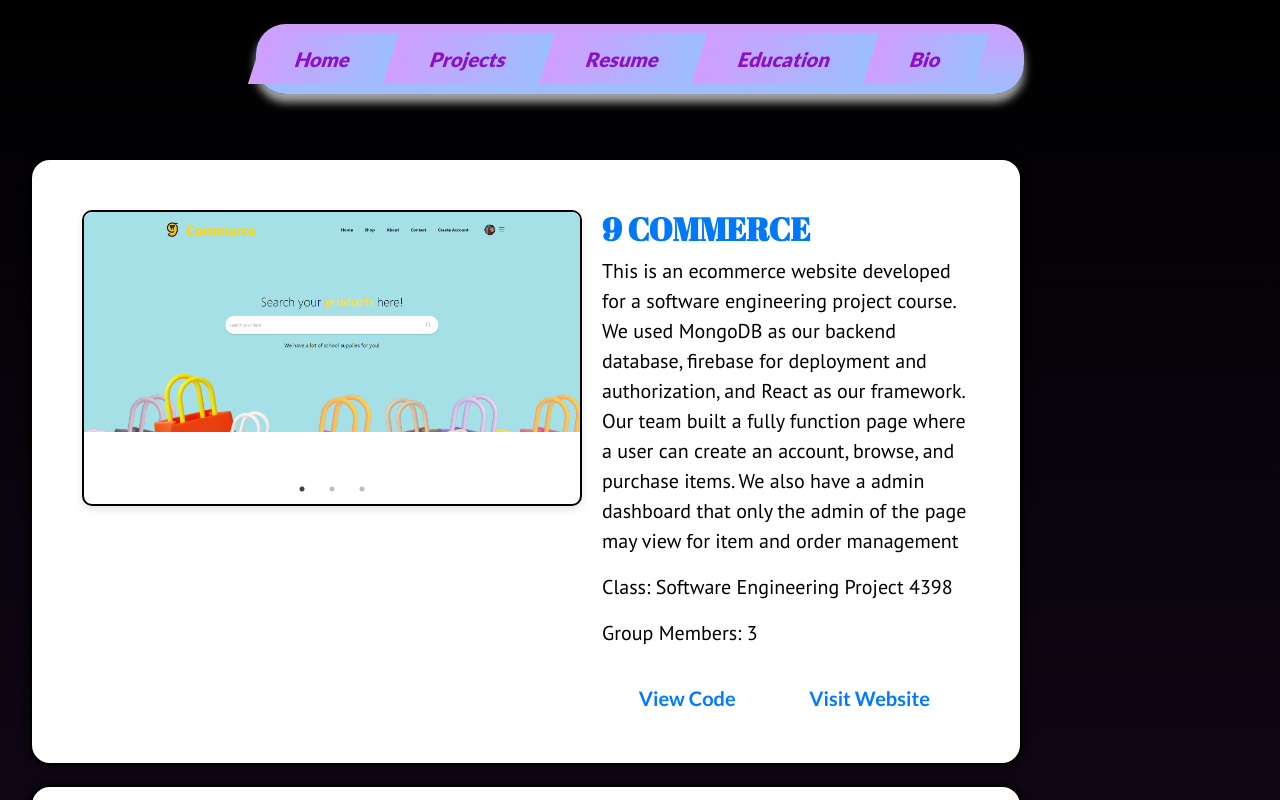
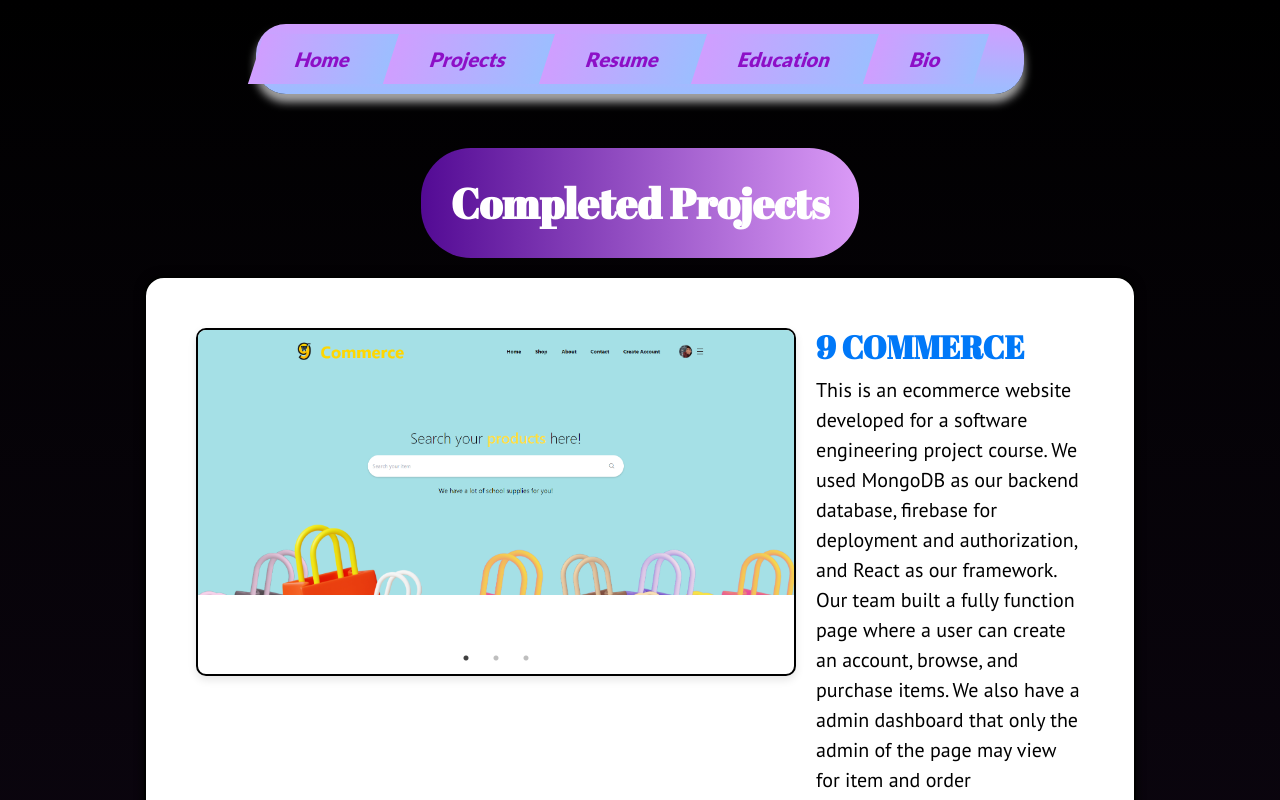
Before and after one commit to LetsGetRemixed/PersonalWebsite, a React (Create React App) app in the folder colby-person/: page /projects in a window 1280 px wide. Built offline with nearby package versions, Linux system fonts and the light colour scheme; a web font is replaced by a local one.

Commit message:
in progress projects
in progress projects

```diff
--- a/colby-person/src/components/Projects/ProjectPage.js
+++ b/colby-person/src/components/Projects/ProjectPage.js
@@ -5,14 +5,23 @@ import Navbar from '../Navigationbar/Navbar';
 import '../Projects/Projects.css';
 
 const ProjectsPage = () => {
+    const completedProjects = Projectsdata.filter(project => project.id < 30);
+    const inProgressProjects = Projectsdata.filter(project => project.id >= 30);
+
     return (
         <div>
             <Navbar />
         <div className='background'>
-            <div style={{ display: 'flex', flexDirection: 'column', alignItems: 'flex-start', padding: '20px' }}>
-                {Projectsdata.map((project) => (
+
+            <div style={{ display: 'flex', flexDirection: 'column', alignItems: 'center', padding: '20px' }}>
+                 <h1 className='comphead'>Completed Projects</h1>
+                {completedProjects.map((project) => (
                     <ProjectCard key={project.id} project={project} />
                 ))}
+                <h1 className='uncomphead'>In Progress Projects</h1>
+                    {inProgressProjects.map((project) => (
+                        <ProjectCard key={project.id} project={project} />
+                    ))}
             </div>
         </div>
         </div>
--- a/colby-person/src/components/Projects/Projectdata.js
+++ b/colby-person/src/components/Projects/Projectdata.js
@@ -4,6 +4,7 @@ const Projectsdata = [
         id: 1,
         title: "9 COMMERCE",
         description: "This is an ecommerce website developed for a software engineering project course. We used MongoDB as our backend database, firebase for deployment and authorization, and React as our framework. Our team built a fully function page where a user can create an account, browse, and purchase items. We also have a admin dashboard that only the admin of the page may view for item and order management",
+        type: "Class Project",
         class: "Software Engineering Project 4398",
         members: 3,
         images: [
@@ -19,6 +20,7 @@ const Projectsdata = [
         id: 2,
         title: "Poke-Scan",
         description: "This project uses a vision trainer model to accurately detect pokemon cards so a user can add or remove them from their collection.",
+        type: "Class Project",
         class: "Intro To Computer Vision 4337 ",
         members: 2,
         images: [
@@ -34,6 +36,7 @@ const Projectsdata = [
         id: 3,
         title: "Jumble Pack",
         description: "A Local multiplayer application that features multiples games. Includes a unique pong game with powerups, a block-runner game, and classic tic-tac-toe",
+        type: "Class Project",
         class: "Software Engineering 3398",
         members: 4,
         images: [
@@ -48,6 +51,7 @@ const Projectsdata = [
         id: 4,
         title: "MindMi",
         description: "MindMi is a reminder, scheduling, and mindfulness app. It was created for high-stress users (like college students or business men and women) to help relax, plan, and help users with maintaining their mental health.",
+        type: "Class Project",
         class: "Human Factors 4326",
         members: 4,
         images: [
@@ -56,6 +60,20 @@ const Projectsdata = [
             '/images/mindmi/mindmireminder.png',
         ],
         codeLink: "https://github.com/LetsGetRemixed/MindMi"
+    },
+    {
+        id: 30,
+        title: "Clean Power Pro Website",
+        description: "A financing Tax caluclator built for CleanPowerPro to help clients who use solar get an estimated understanding on how much money their company can save them when filing their taxes with their company",
+        type: "Job Assignment",
+        class: "Clean Power Pro",
+        members: 2,
+        images: [
+            '/images/mindmi/mindmicalendar.png',
+            '/images/mindmi/mindmijournal.png',
+            '/images/mindmi/mindmireminder.png',
+        ],
+        codeLink: "https://github.com/LetsGetRemixed/TaxWebsite"
     }
 ];
 
--- a/colby-person/src/components/Projects/Projects.css
+++ b/colby-person/src/components/Projects/Projects.css
@@ -2,6 +2,18 @@
 body{
 
     font-family: "lato", sans-serif;
+}
+body h1{
+    font-size: 42px; /* Large, bold text for the name */
+    font-weight: 700;
+    background: linear-gradient(to right, #530a94, #db9bf7);
+    font-family: "Abril Fatface", serif;
+    color: white;
+    text-align: center;
+    border-radius: 50px;
+    padding: 30px;
+
+
 }
 body h2{
     font-family: "Abril Fatface", serif;
@@ -47,7 +59,7 @@ body p{
     margin-right: 20px;
     width: 150%; /* Use 100% to make it flexible */
     max-width: 600px; /* Upper limit for horizontal images */
-    min-width: 500px;
+    min-width: 600px;
     height: 100%; /* Allow container height to adjust */
     max-height: 600px; /* Upper limit for horizontal images */
     overflow: hidden;
@@ -55,6 +67,35 @@ body p{
     border-radius: 10px; /* Optional: Adds rounded corners to the border */
     box-shadow: 0 4px 8px rgba(0, 0, 0, 0.1); /* Optional: Adds subtle shadow for depth */
 
+}
+
+
+
+@media (max-width: 1200px) {
+    .project-card {
+        flex-direction: column; /* Change flex direction to column for smaller screens */
+        align-items: center; /* Center items */
+    }
+
+    .project-image-container {
+        margin-right: 0; /* Reset margin */
+        margin-bottom: 20px; /* Add bottom margin for spacing */
+        max-width: 500px; /* Adjust max-width for half-tabbed sizes */
+        min-width: 400px;
+        max-height: 500px; /* Adjust max-height for half-tabbed sizes */
+    }
+}
+
+@media (max-width: 550px) {
+    .project-card {
+        flex-direction: column; /* Change flex direction to column for smaller screens */
+        align-items: center; /* Center items */
+    }
+    .project-image-container {
+        max-width: 200px; /* Adjust max-width for phone sizes */
+        min-width: 200px;
+        max-height: 300px; /* Adjust max-height for phone sizes */
+    }
 }
 
 
--- a/colby-person/src/components/Projects/Projects.js
+++ b/colby-person/src/components/Projects/Projects.js
@@ -50,8 +50,9 @@ const ProjectCard = ({ project }) => {
         <div className="project-details">
             <h2>{project.title}</h2>
             <p>{project.description}</p>
-            <p>Class: {project.class}</p>
-            <p>Group Members: {project.members}</p>
+            <p>Project Type: {project.type}</p>
+            <p>Context:  {project.class}</p>
+            <p>Total Developers: {project.members}</p>
             <a href={project.codeLink} className="project-link" target="_blank" rel="noopener noreferrer">View Code</a>
             {project.websiteurl && (
         <a href={project.websiteurl} className="website-link" target="_blank" rel="noopener noreferrer">Visit Website</a>
```
